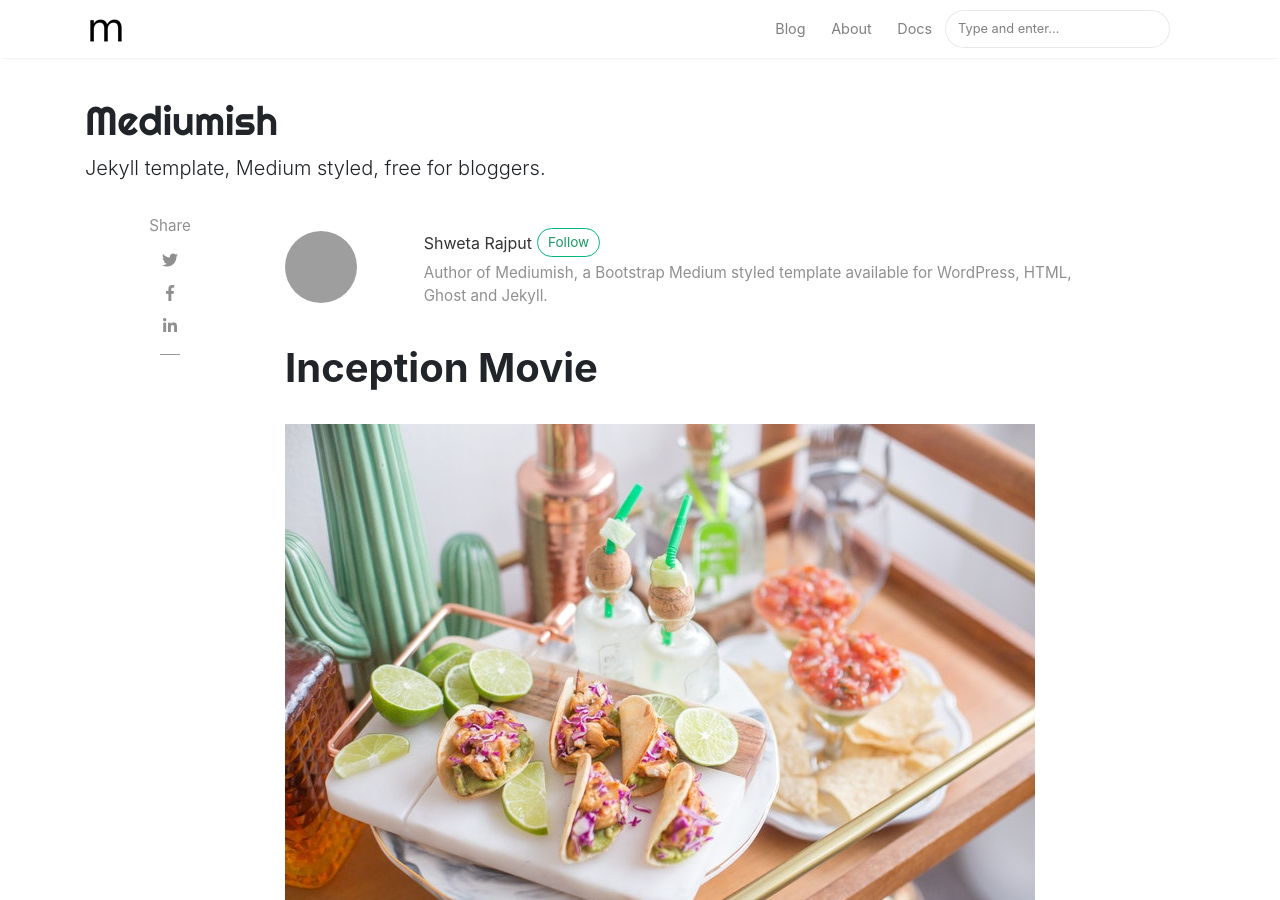
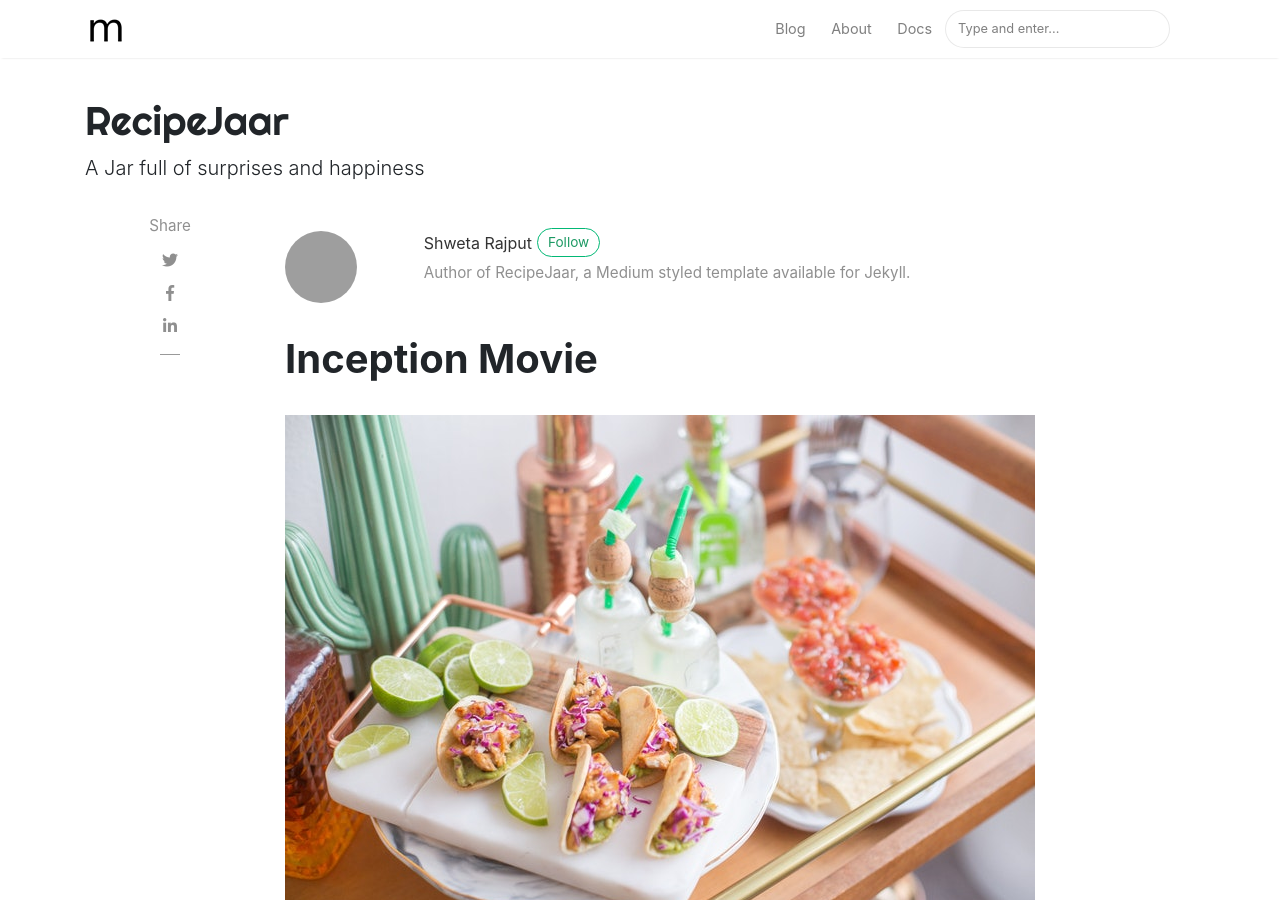
Before and after one commit to recipejaar/recipejaar.github.io, a Jekyll site: the page built from _posts/2018-01-11-customer-service.md, in a window 1280 px wide and 900 px high. Built offline with Jekyll 4.4.1, drawn with Linux system fonts in a browser that asks for light colours; nearby versions of some CDN libraries; comment, search, counter and statistics services are not loaded; some of the changed text lies outside the part shown; grey boxes are pictures that could not be loaded.

Commit message:
Some modifications in files

```diff
--- a/_config.yml
+++ b/_config.yml
@@ -1,7 +1,7 @@
 # Site
-name: "Mediumish"
-title: "Mediumish"
-description: "Jekyll template, Medium styled, free for bloggers."
+name: "RecipeJaar"
+title: "RecipeJaar"
+description: "A Jar full of surprises and happiness"
 logo: 'assets/images/logo.png'
 favicon: 'assets/images/logo.png'
 include: ["_pages"]
@@ -16,7 +16,7 @@ authors:
     email: shwetarajput@hotmail.com
     web: https://www.recipejaar.com
     twitter: https://twitter.com/
-    description: "Author of Mediumish, a Bootstrap Medium styled template available for WordPress, HTML, Ghost and Jekyll."
+    description: "Author of RecipeJaar, a Medium styled template available for Jekyll."
 # Plugins
 plugins:
   - jekyll-paginate
```
Also changed, not shown: _pages/about.md (+0 -7 lines), _posts/2018-01-11-customer-service.md (+0 -2 lines), _posts/2018-01-12-red-riding.md (+1 -0 lines), _posts/2018-01-12-tree-of-codes.md (+1 -0 lines), _drafts/2018-01-11-quick-start-guide.md (renamed from _posts/2018-01-11-quick-start-guide.md), _drafts/2018-01-12-is-intelligence-enough.md (renamed from _posts/2018-01-12-is-intelligence-enough.md), _drafts/2018-01-12-we-all-wait-for-summer.md (renamed from _posts/2018-01-12-we-all-wait-for-summer.md), _drafts/2018-05-12-about-bundler.md (renamed from _posts/2018-05-12-about-bundler.md), _drafts/2018-06-12-acumulated-experience.md (renamed from _posts/2018-06-12-acumulated-experience.md), _drafts/2018-06-12-education.md (renamed from _posts/2018-06-12-education.md), _drafts/2018-06-12-first-mass-produced.md (renamed from _posts/2018-06-12-first-mass-produced.md), _drafts/2018-06-12-powerful-things-markdown-editor.md (renamed from _posts/2018-06-12-powerful-things-markdown-editor.md), 3 other files.
